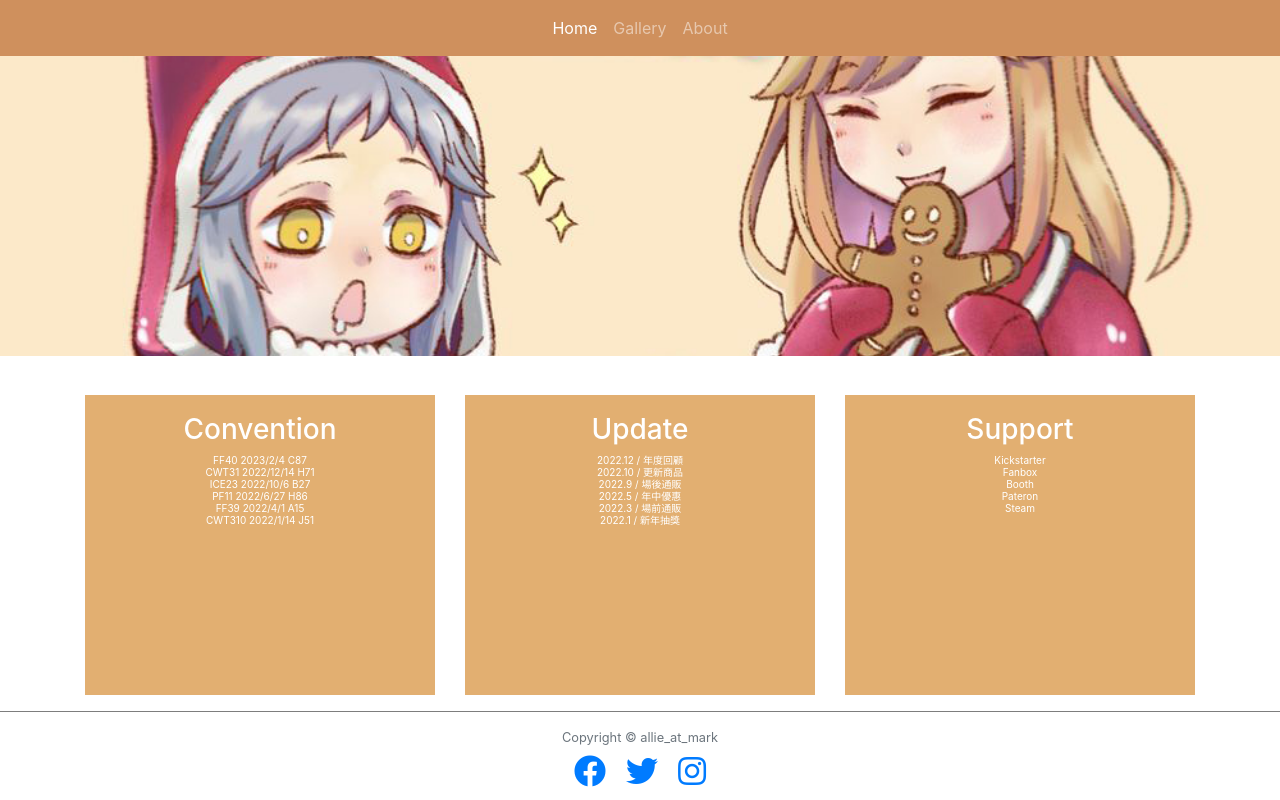
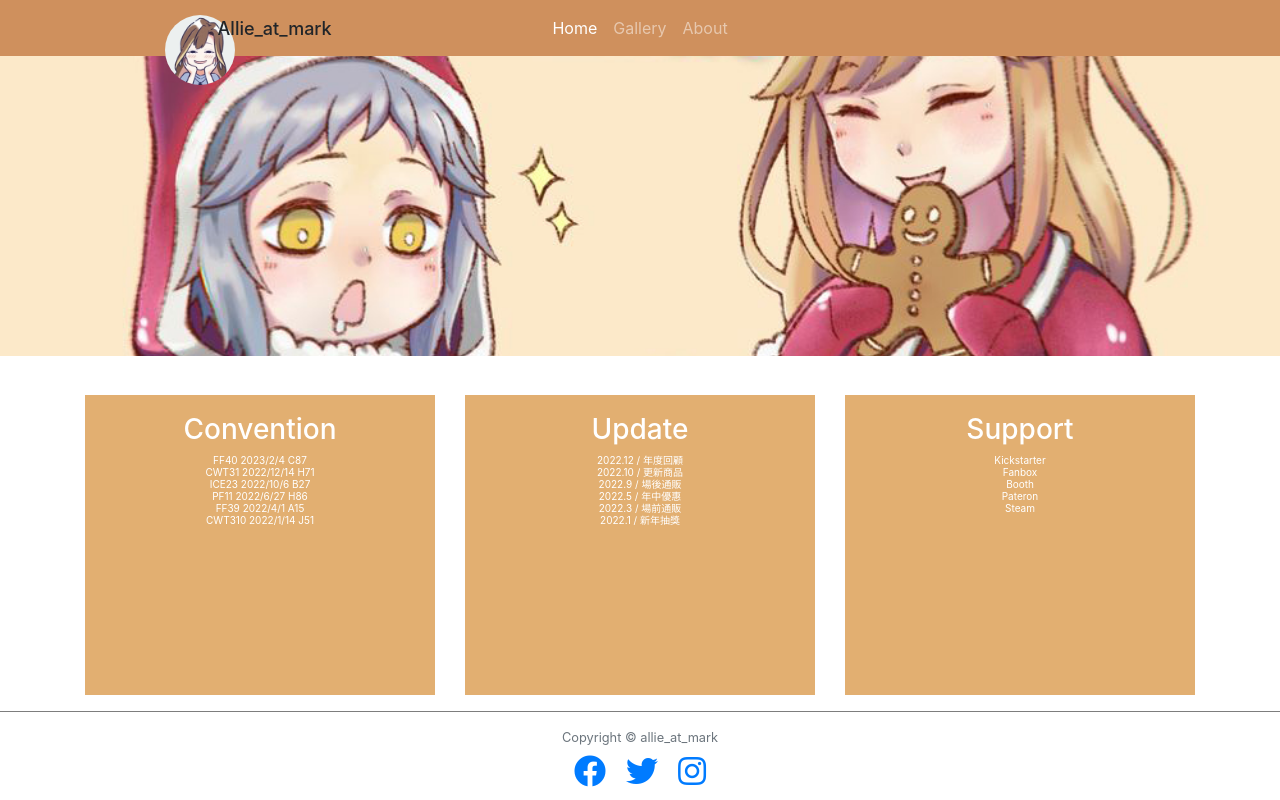
Before and after one commit to 111019027/Final, a plain HTML site: page index.html in a window 1280 px wide. Drawn offline with nearby package versions, Linux system fonts and the light colour scheme.

Commit message:
Add files via upload

```diff
--- a/css/style.css
+++ b/css/style.css
@@ -133,3 +133,18 @@ html,body{
   0% { opacity: 0 }
   100% { opacity: 1 }
 }
+
+.navicon{
+  height: 100px;
+  position: absolute;
+  top: 0;
+  left: 150px;
+  padding: 15px;
+}
+
+ .homeName{
+  position: absolute;
+  left: 17%;
+  font-weight: 500;
+  font-size: large;
+ }
--- a/index.html
+++ b/index.html
@@ -22,11 +22,15 @@
 <!-- Nav -->
 <nav class="navbar navbar-expand-lg navbar-dark ">
     <!-- <a class="navbar-brand" href="#">首頁</a> -->
-    <button class="navbar-toggler" type="button" data-toggle="collapse" data-target="#navbarsExample08" aria-controls="navbarsExample08" aria-expanded="false" aria-label="Toggle navigation">
+    <button class="navbar-toggler" type="button" data-toggle="collapse" data-target="#navList" aria-controls="navList" aria-expanded="false" aria-label="Toggle navigation">
       <span class="navbar-toggler-icon"></span>
     </button>
 
-    <div class="collapse navbar-collapse justify-content-md-center" id="navbarsExample08">
+    <a href="index.html">
+        <img src="img/icon.jpg" class=" navicon rounded-circle ">
+</a>
+    <div class="collapse navbar-collapse justify-content-md-center" id="navList">
+     <div class="homeName">Allie_at_mark</div>
       <ul class="navbar-nav">
 
         <li class="nav-item active">
```
Also changed, not shown: about.html (+2 -2 lines), gallery.html (+2 -2 lines).
